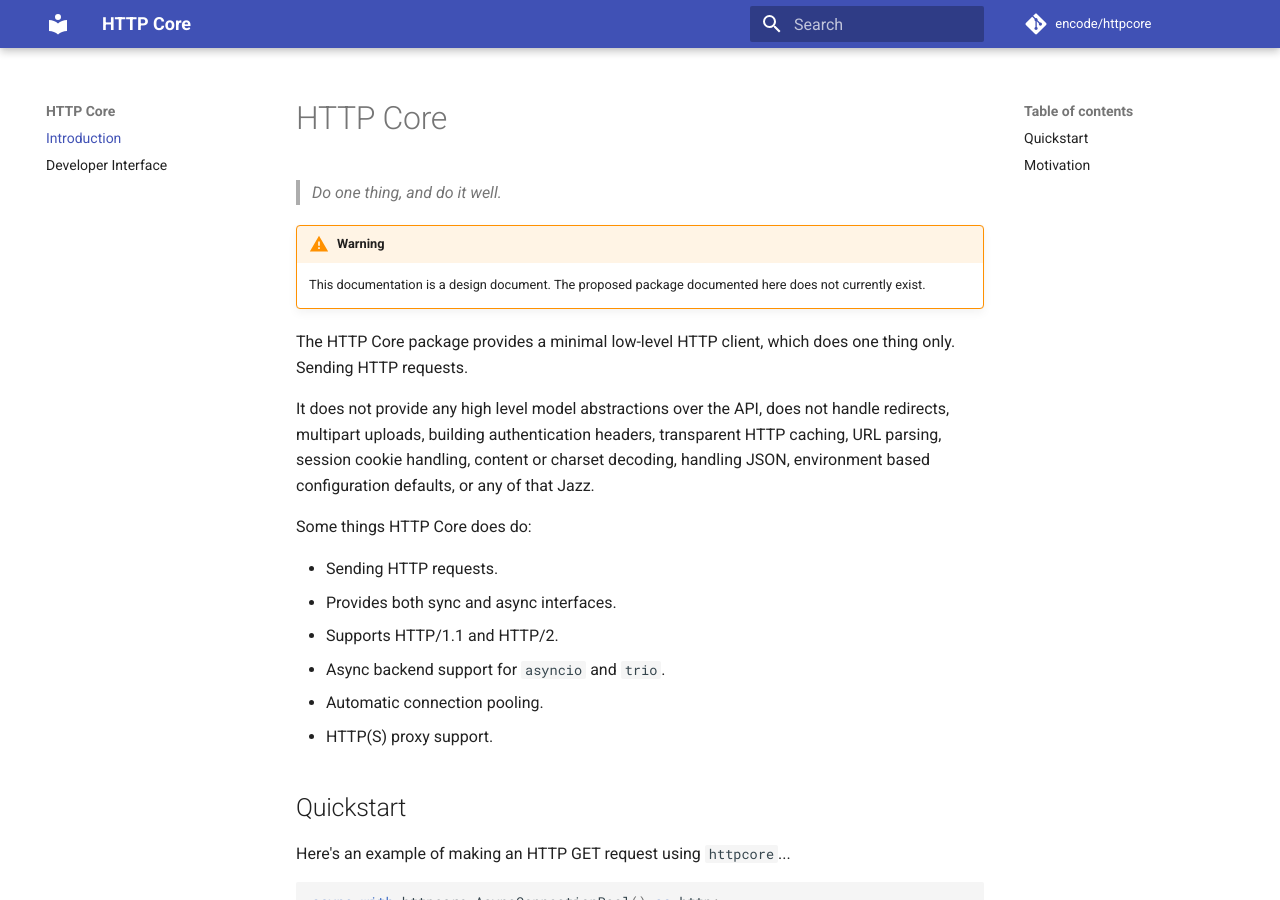
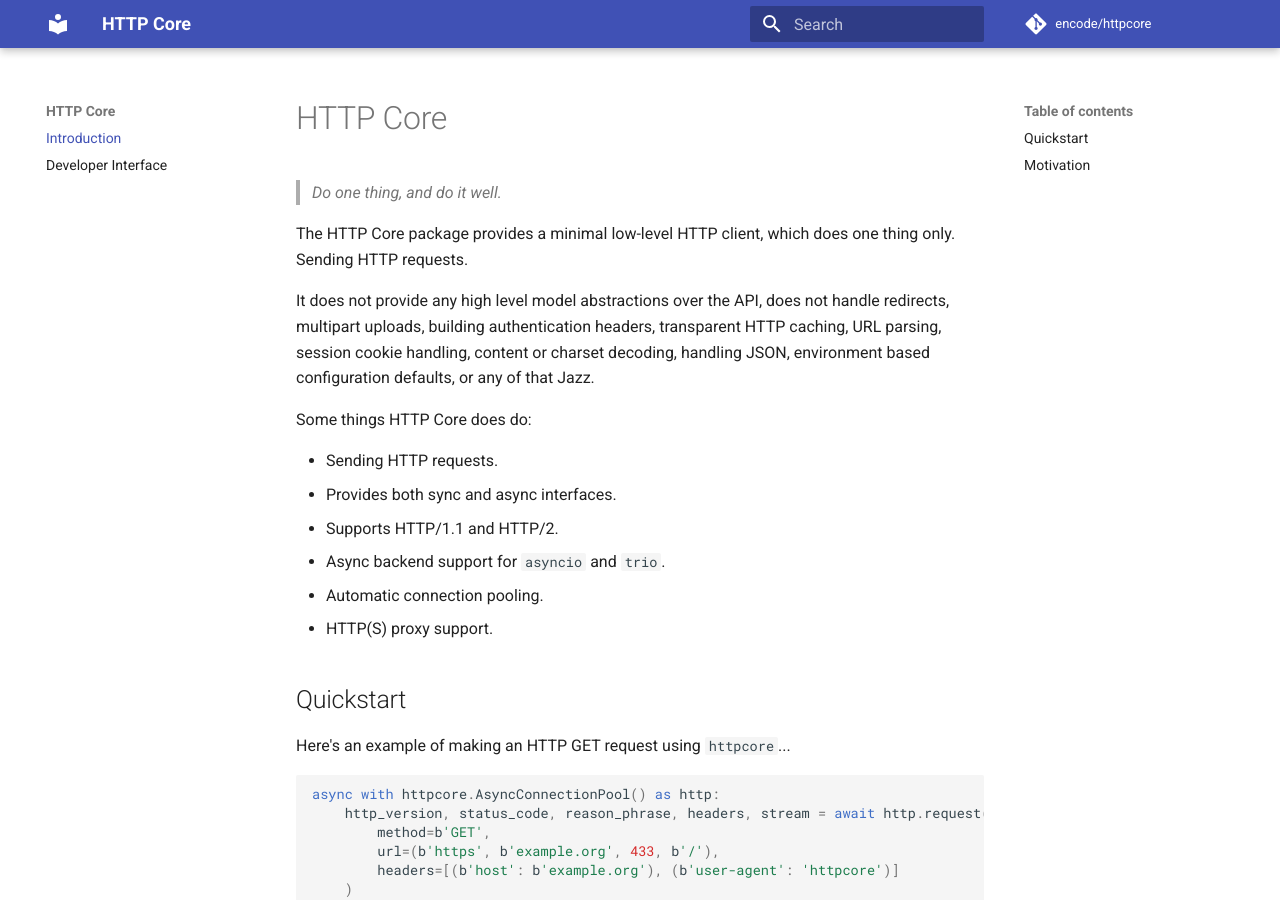
Before and after one commit to encode/httpcore, an MkDocs documentation site: the page built from docs/index.md, in a window 1280 px wide and 900 px high. Built offline with MkDocs 1.6.1 and Material for MkDocs 9.7.7, drawn with Linux system fonts in a browser that asks for light colours; comment, search, counter and statistics services are not loaded.

Commit message:
Remove 'does not exist' message

```diff
--- a/docs/index.md
+++ b/docs/index.md
@@ -1,10 +1,6 @@
 # HTTP Core
 
 > *Do one thing, and do it well.*
-
-!!! warning
-    This documentation is a design document. The proposed package documented
-    here does not currently exist.
 
 The HTTP Core package provides a minimal low-level HTTP client, which does
 one thing only. Sending HTTP requests.
```
